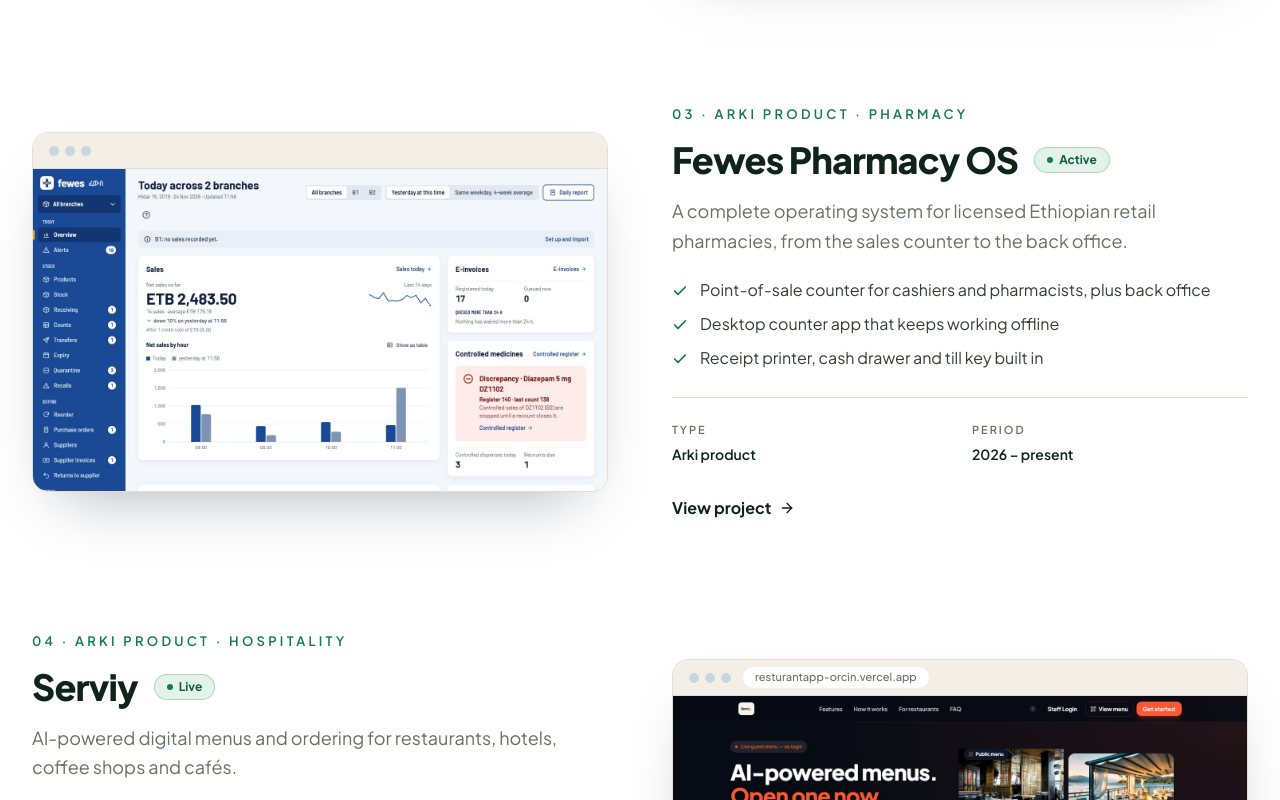
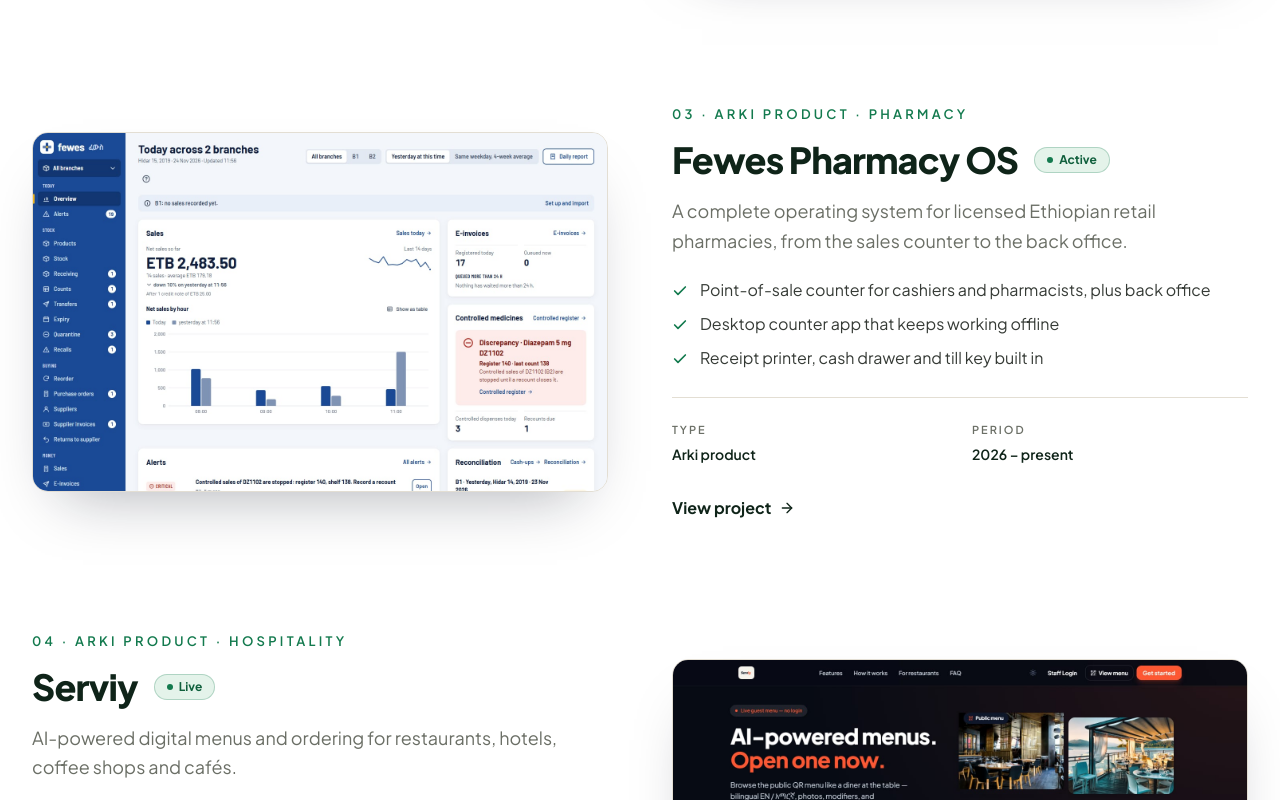
Before and after one commit to Arki-Tech-Solutions/Landing-page, a Next.js app: page /portfolio in a window 1280 px wide. Shown: the part 1900-2700 px from the top of the page. Built offline with nearby package versions, Linux system fonts and the light colour scheme.

Commit message:
Show portfolio screenshots full-bleed, without the fake browser bar

```diff
--- a/src/components/portfolio/ProjectVisual.tsx
+++ b/src/components/portfolio/ProjectVisual.tsx
@@ -15,24 +15,15 @@ export function ProjectIcon({ name, className }: { name: string; className?: str
   return <I className={className} strokeWidth={1.75} />;
 }
 
-const host = (href?: string) => (href ? href.replace(/^https?:\/\//, "").replace(/\/$/, "") : "");
-
-/** A screenshot in a light browser frame. */
-export function BrowserShot({ src, alt, url, sizes, priority }: { src: string; alt: string; url?: string; sizes: string; priority?: boolean }) {
+/**
+ * A screenshot, full-bleed in a rounded 16:10 card (the same shape as the branded covers, so cards
+ * line up; the screenshots are 1440×900, also 16:10). The earlier fake browser bar (dots + URL) is gone.
+ * `url` is kept in the props so callers don't change; it is not shown.
+ */
+export function BrowserShot({ src, alt, sizes, priority }: { src: string; alt: string; url?: string; sizes: string; priority?: boolean }) {
   return (
-    // The whole frame (bar included) is 16:10, the same shape as the branded covers, so cards line up.
-    <div className="flex aspect-[16/10] flex-col overflow-hidden rounded-2xl border border-border bg-white shadow-[0_30px_60px_-30px_rgba(11,18,33,0.35)]">
-      <div className="flex h-9 shrink-0 items-center gap-3 border-b border-border bg-surface px-4">
-        <span className="flex gap-1.5" aria-hidden>
-          <span className="h-2.5 w-2.5 rounded-full bg-slate-300" />
-          <span className="h-2.5 w-2.5 rounded-full bg-slate-300" />
-          <span className="h-2.5 w-2.5 rounded-full bg-slate-300" />
-        </span>
-        {url ? <span className="truncate rounded-full bg-white px-3 py-0.5 text-[11px] font-medium text-muted">{host(url)}</span> : null}
-      </div>
-      <div className="relative min-h-0 flex-1">
-        <Image src={src} alt={alt} fill sizes={sizes} priority={priority} className="object-cover object-top" />
-      </div>
+    <div className="relative aspect-[16/10] overflow-hidden rounded-2xl border border-border bg-white shadow-[0_30px_60px_-30px_rgba(11,18,33,0.35)]">
+      <Image src={src} alt={alt} fill sizes={sizes} priority={priority} className="object-cover object-top" />
     </div>
   );
 }
```
